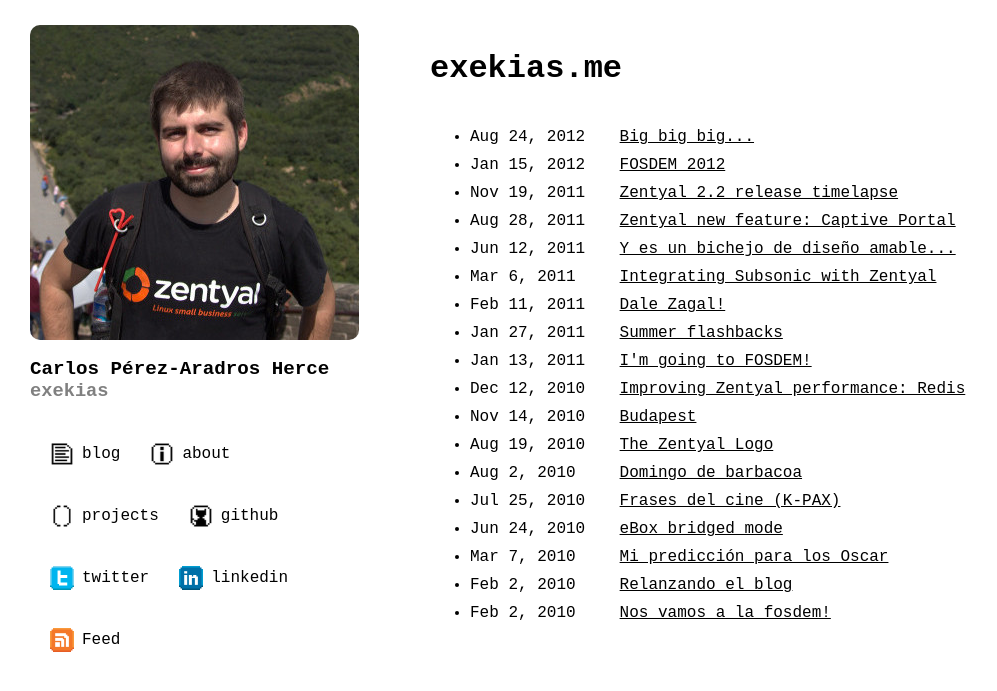
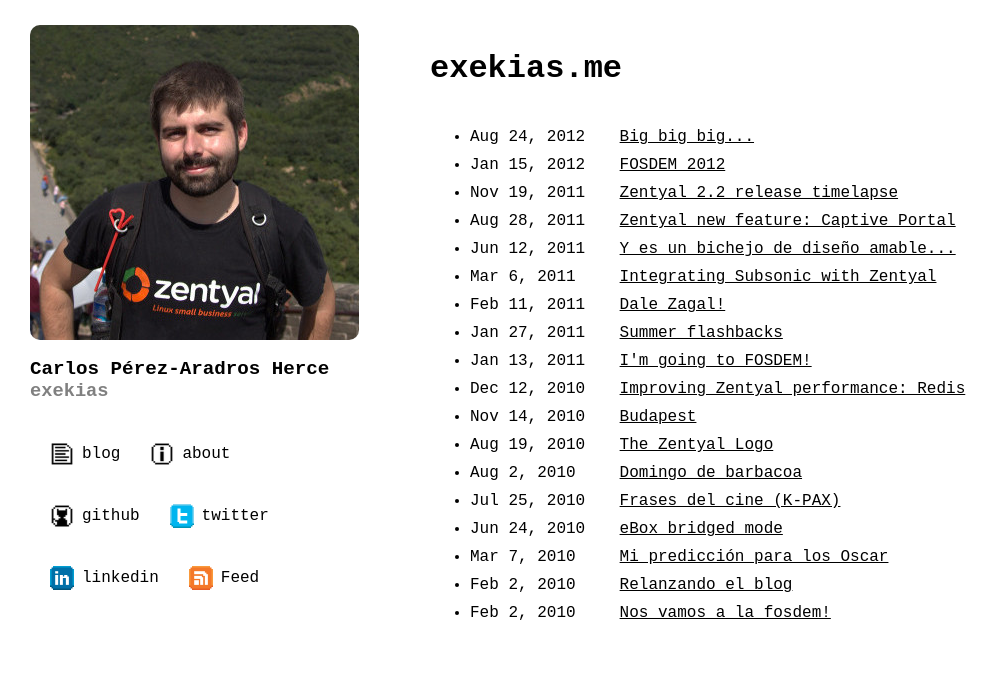
Before and after one commit to exekias/exekias.me, a Jekyll site: the page built from index.html, in a window 1280 px wide. Shown: the top 691 px of the page, without its empty margins (0-997 px from the left). Built offline with Jekyll 4.4.1, drawn with Linux system fonts in a browser that asks for light colours.

Commit message:
Hide projects link (not ready)

```diff
--- a/_includes/sidebar.html
+++ b/_includes/sidebar.html
@@ -9,7 +9,7 @@
     <ul class="nav">
       <li><a href="/"><span class="icon doc"></span>blog</a></li>
       <li><a href="/about/"><span class="icon info"></span>about</a></li>
-      <li><a href="/projects"><span class="icon code"></span>projects</a></li>
+      <!-- <li><a href="/projects"><span class="icon code"></span>projects</a></li> -->
       <li><a href="http://github.com/exekias"><span class="icon github"></span>github</a></li>
       <li><a href="http://twitter.com/exekias"><span class="icon twitter"></span>twitter</a></li>
       <li><a href="https://www.linkedin.com/in/exekias"><span class="icon linkedin"></span>linkedin</a></li>
```
